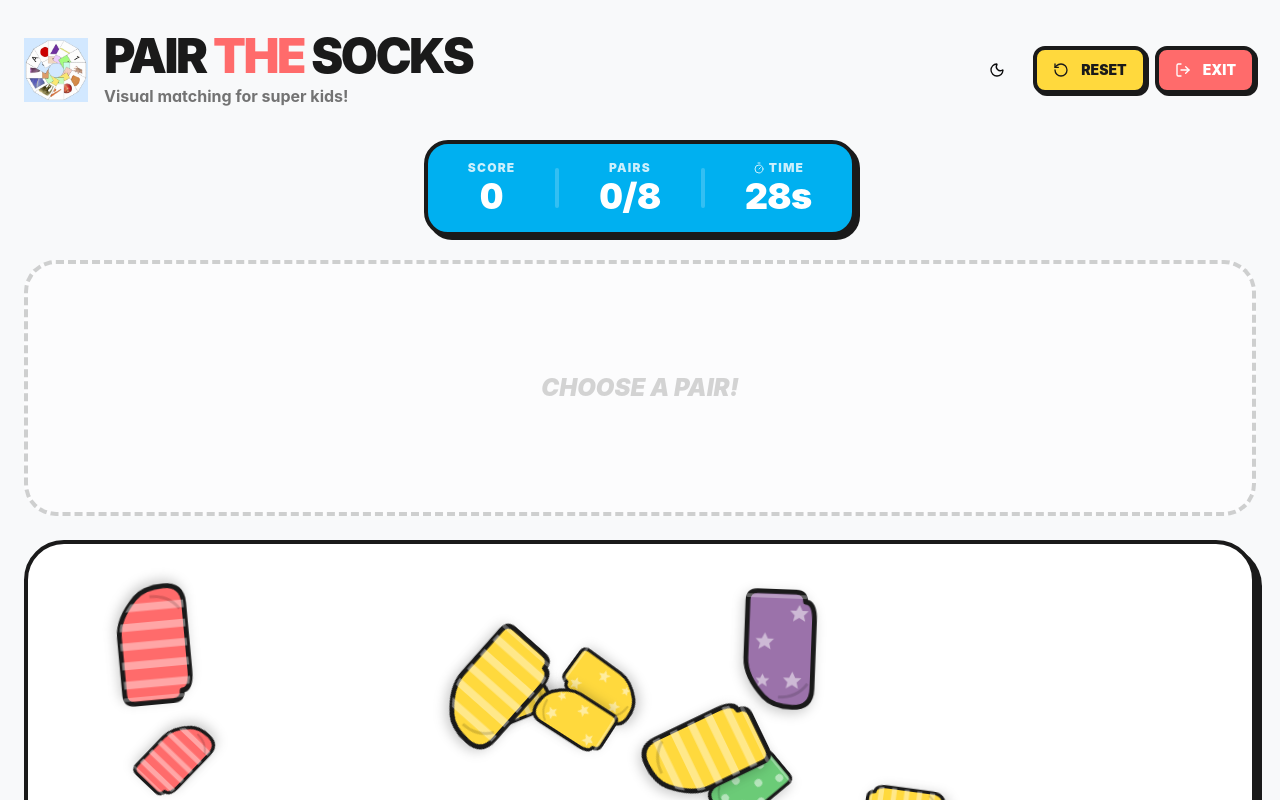
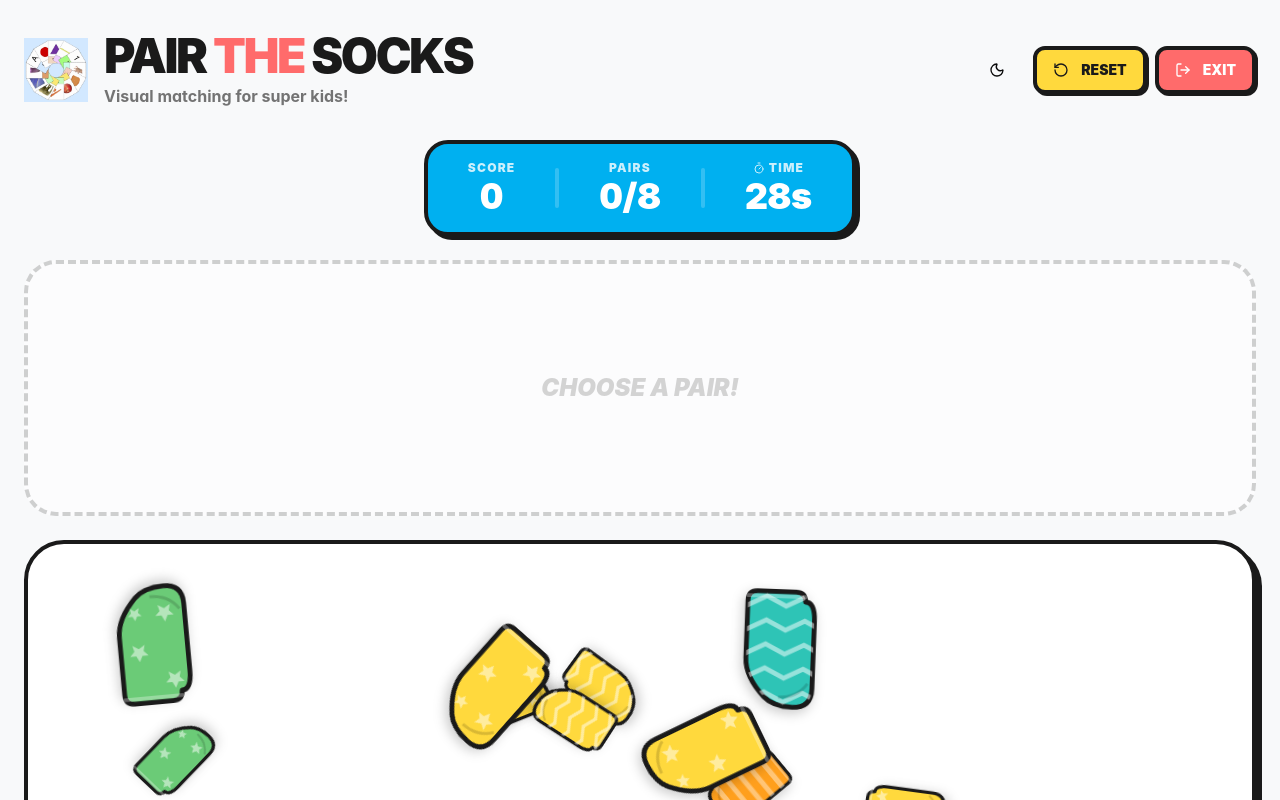
Before and after one commit to tellyipock/pair-the-socks, a React (Vite) app: page / in a window 1280 px wide. Both pictures are taken after a click on the button "START GAME". Shown: the top 800 px of the page. Built offline with nearby package versions, Linux system fonts and the light colour scheme.

Commit message:
Added two more colors and patterns

```diff
--- a/src/components/Sock.tsx
+++ b/src/components/Sock.tsx
@@ -85,6 +85,23 @@ export function Sock({ id, color, pattern, size, side, className, onClick }: Soc
               <path d="M-20,80 Q10,70 40,80 T100,80 T140,80" stroke="white" strokeWidth="6" fill="none" />
             </g>
           )}
+          {pattern === 'zigzag' && (
+            <g stroke="white" strokeWidth="5" fill="none" opacity="0.5">
+              <polyline points="0,15 20,5 40,15 60,5 80,15 100,5" />
+              <polyline points="0,40 20,30 40,40 60,30 80,40 100,30" />
+              <polyline points="0,65 20,55 40,65 60,55 80,65 100,55" />
+              <polyline points="0,90 20,80 40,90 60,80 80,90 100,80" />
+              <polyline points="0,115 20,105 40,115 60,105 80,115 100,105" />
+            </g>
+          )}
+          {pattern === 'hearts' && (
+            <g fill="white" opacity="0.5">
+              <path d="M30,18 C30,14 24,10 20,14 C16,10 10,14 10,18 C10,24 20,30 20,30 C20,30 30,24 30,18 Z" transform="translate(15, 5) scale(0.85)" />
+              <path d="M30,18 C30,14 24,10 20,14 C16,10 10,14 10,18 C10,24 20,30 20,30 C20,30 30,24 30,18 Z" transform="translate(45, 35) scale(0.85)" />
+              <path d="M30,18 C30,14 24,10 20,14 C16,10 10,14 10,18 C10,24 20,30 20,30 C20,30 30,24 30,18 Z" transform="translate(10, 65) scale(0.85)" />
+              <path d="M30,18 C30,14 24,10 20,14 C16,10 10,14 10,18 C10,24 20,30 20,30 C20,30 30,24 30,18 Z" transform="translate(48, 85) scale(0.65)" />
+            </g>
+          )}
         </g>
         {/* Cuffs, Heel & Toe Highlights */}
         <path d="M20,5 L80,5" stroke="white" strokeWidth="4" strokeLinecap="round" opacity="0.3" />
--- a/src/lib/game-logic.ts
+++ b/src/lib/game-logic.ts
@@ -1,6 +1,6 @@
 import { v4 as uuidv4 } from 'uuid';
-export type SockColor = '#FFD93D' | '#4D96FF' | '#FF6B6B' | '#6BCB77' | '#9B72AA';
-export type SockPattern = 'dots' | 'stripes' | 'stars' | 'waves';
+export type SockColor = '#FFD93D' | '#4D96FF' | '#FF6B6B' | '#6BCB77' | '#9B72AA' | '#FF9F1C' | '#2EC4B6';
+export type SockPattern = 'dots' | 'stripes' | 'stars' | 'waves' | 'zigzag' | 'hearts';
 export type SockSize = 'small' | 'large';
 export type SockSide = 'left' | 'right';
 export interface SockData {
@@ -14,8 +14,8 @@ export interface SockData {
   y: number;
   rotation: number;
 }
-const COLORS: SockColor[] = ['#FFD93D', '#4D96FF', '#FF6B6B', '#6BCB77', '#9B72AA'];
-const PATTERNS: SockPattern[] = ['dots', 'stripes', 'stars', 'waves'];
+const COLORS: SockColor[] = ['#FFD93D', '#4D96FF', '#FF6B6B', '#6BCB77', '#9B72AA', '#FF9F1C', '#2EC4B6'];
+const PATTERNS: SockPattern[] = ['dots', 'stripes', 'stars', 'waves', 'zigzag', 'hearts'];
 const SIZES: SockSize[] = ['small', 'large'];
 export function generateInitialSocks(numPairs: number = 8): SockData[] {
   const socks: SockData[] = [];
```
